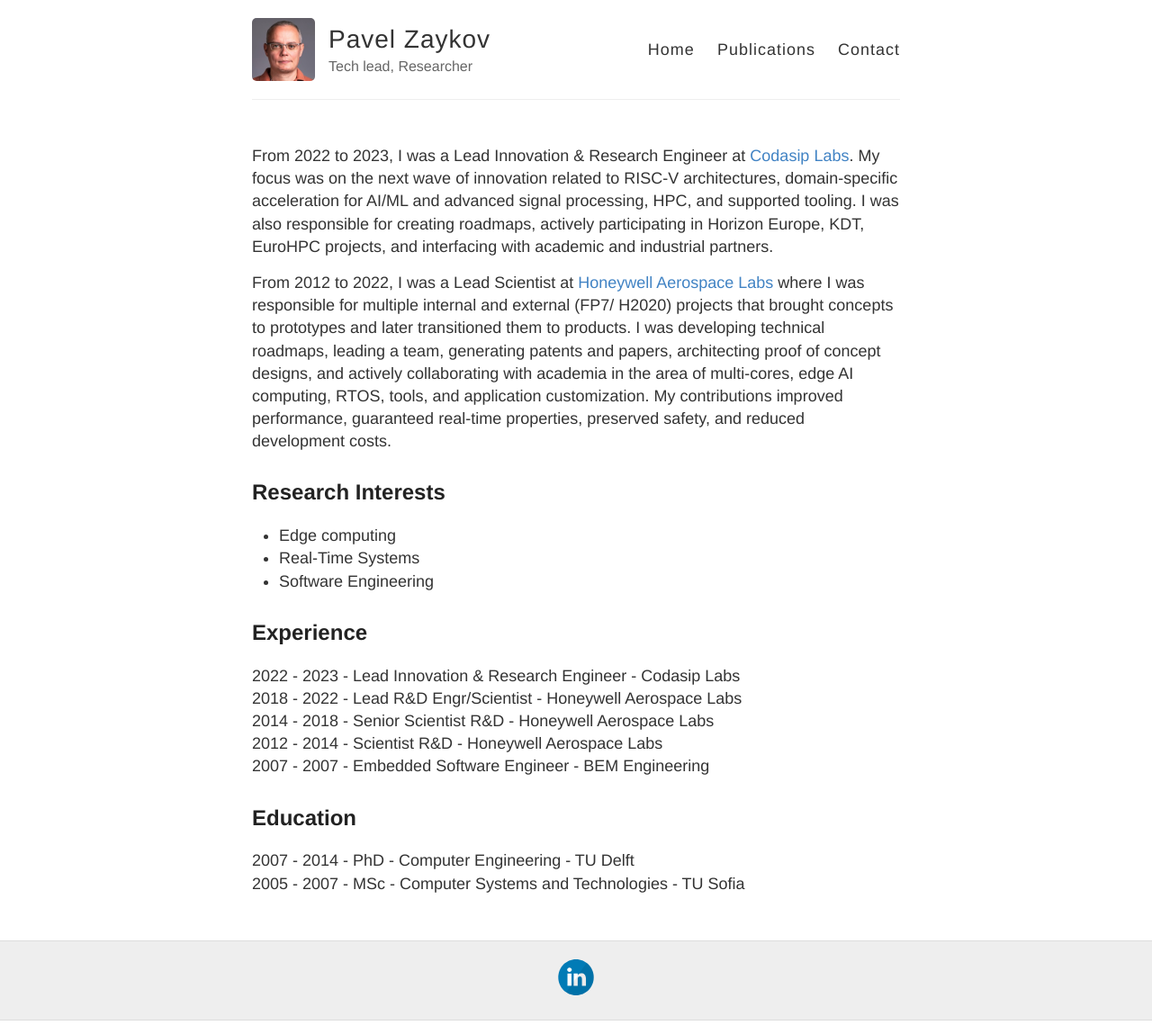
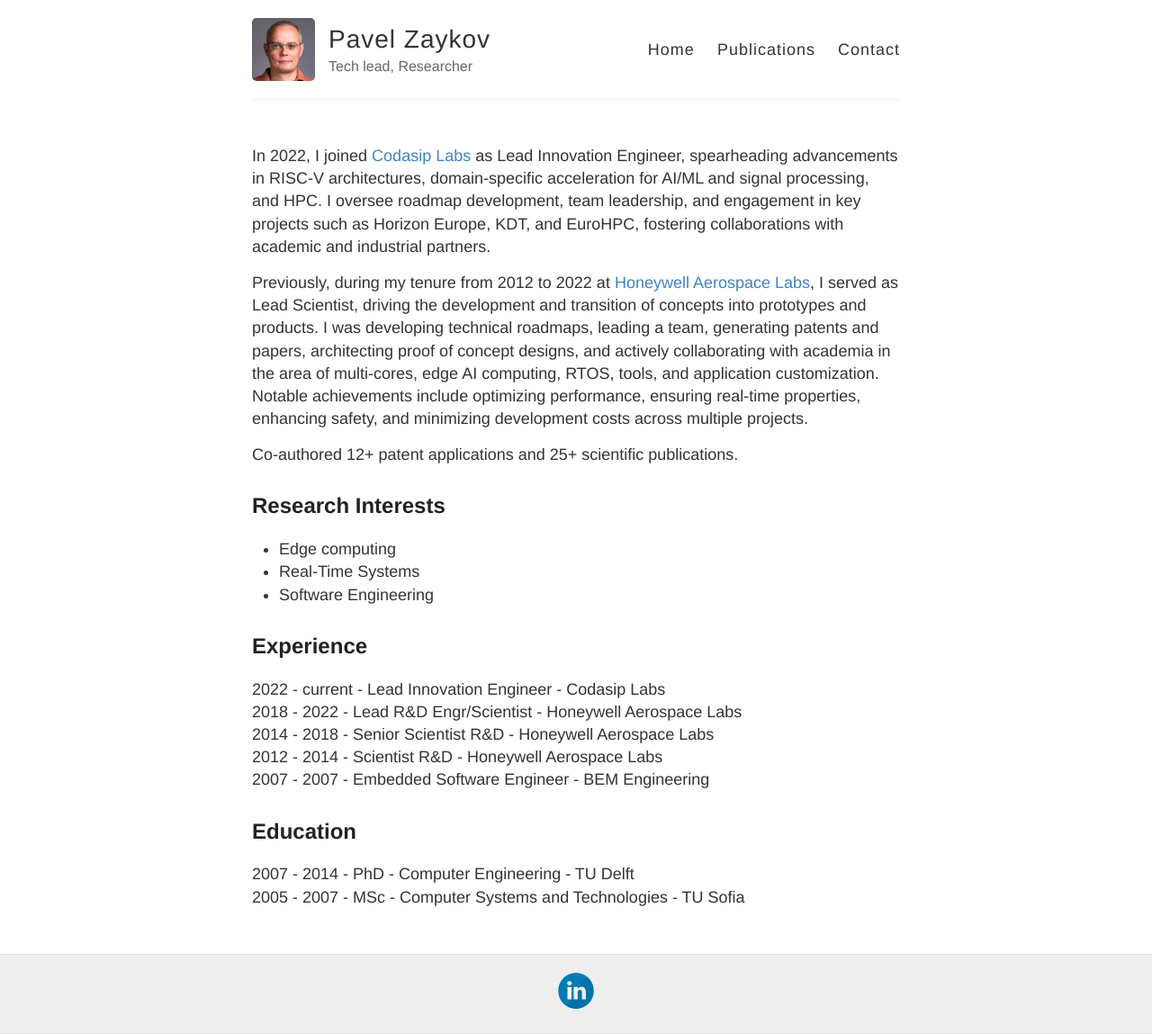
Before and after one commit to zaykov/web-page, a Jekyll site: the page built from index.md, in a window 1280 px wide. Shown: the whole page at 90% size. Built offline with Jekyll 4.4.1, drawn with Linux system fonts in a browser that asks for light colours; comment, search, counter and statistics services are not loaded.

Commit message:
Bio - short update

```diff
--- a/index.md
+++ b/index.md
@@ -2,11 +2,12 @@
 layout: page
 ---
 
-From 2022 to 2023, I was a Lead Innovation & Research Engineer at <a href="https://codasip.com/labs/" target="_blank">Codasip Labs</a>. My focus was on the next wave of innovation related to RISC-V architectures, domain-specific acceleration for AI/ML and advanced signal processing, HPC, and supported tooling. I was also responsible for creating roadmaps, actively participating in Horizon Europe, KDT, EuroHPC projects, and interfacing with academic and industrial partners.
+In 2022, I joined <a href="https://codasip.com/labs/" target="_blank">Codasip Labs</a> as Lead Innovation Engineer,
+spearheading advancements in RISC-V architectures, domain-specific acceleration for AI/ML and signal processing, and HPC. I oversee roadmap development, team leadership, and engagement in key projects such as Horizon Europe, KDT, and EuroHPC, fostering collaborations with academic and industrial partners.
 
-From 2012 to 2022, I was a Lead Scientist at <a href="http://aerospace.honeywell.com/" target="_blank">Honeywell Aerospace Labs</a> where I was responsible for multiple internal and external (FP7/ H2020) projects that brought concepts to prototypes and later transitioned them to products. I was developing technical roadmaps, leading a team, generating patents and papers, architecting proof of concept designs, and actively collaborating with academia in the area of multi-cores, edge AI computing, RTOS, tools, and application customization. My contributions improved performance, guaranteed real-time properties, preserved safety, and reduced development costs.
+Previously, during my tenure from 2012 to 2022 at <a href="http://aerospace.honeywell.com/" target="_blank">Honeywell Aerospace Labs</a>, I served as Lead Scientist, driving the development and transition of concepts into prototypes and products. I was developing technical roadmaps, leading a team, generating patents and papers, architecting proof of concept designs, and actively collaborating with academia in the area of multi-cores, edge AI computing, RTOS, tools, and application customization. Notable achievements include optimizing performance, ensuring real-time properties, enhancing safety, and minimizing development costs across multiple projects.
 
-
+Co-authored 12+ patent applications and 25+ scientific publications.
 
 ## Research Interests
 * Edge computing
@@ -16,7 +17,7 @@ From 2012 to 2022, I was a Lead Scientist at <a href="http://aerospace.honeywell
 
 
 ## Experience
-2022 - 2023 - Lead Innovation & Research Engineer - Codasip Labs<br>
+2022 - current - Lead Innovation Engineer - Codasip Labs<br>
 2018 - 2022 - Lead R&D Engr/Scientist  - Honeywell Aerospace Labs<br>
 2014 - 2018 - Senior Scientist R&D - Honeywell Aerospace Labs<br>
 2012 - 2014 - Scientist R&D - Honeywell Aerospace Labs<br>
```
